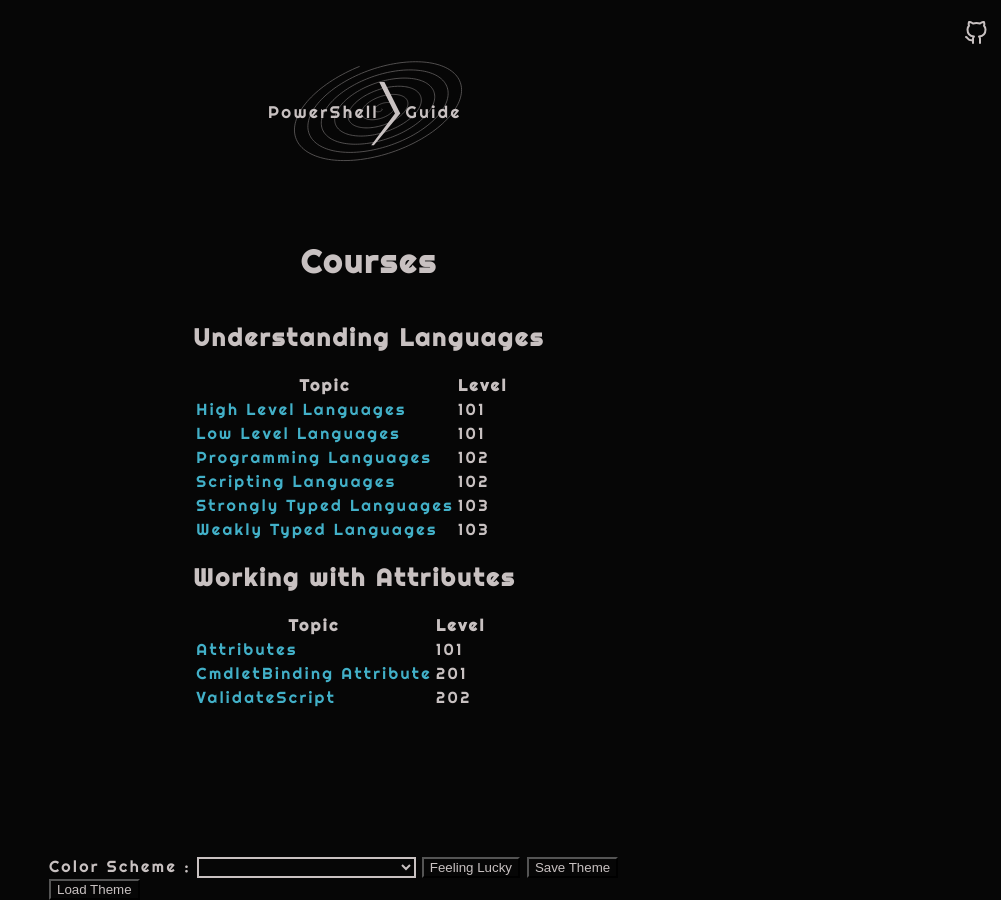
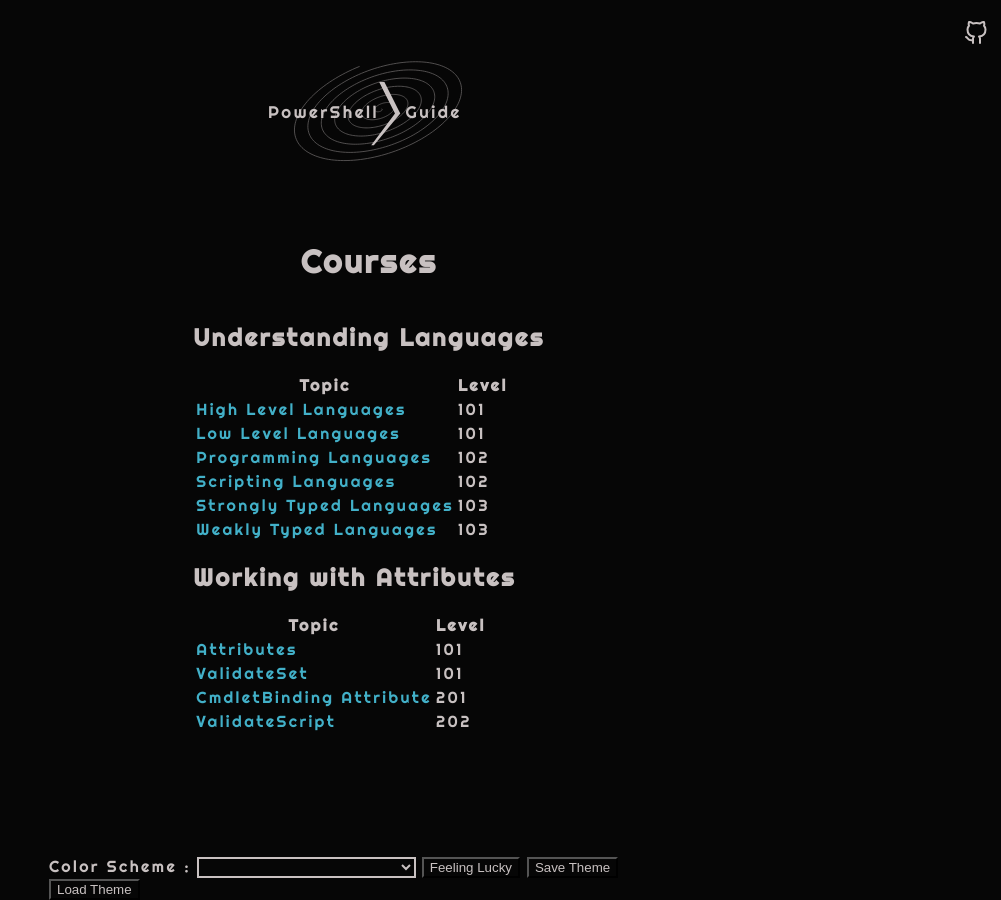
Before and after one commit to PowerShellGuides/PowerShellGuide, a Jekyll site: the page built from docs/Courses.md, in a window 1280 px wide. Shown: the whole page, without its empty margins (279-1280 px from the left). Built offline with Jekyll 4.4.1, drawn with Linux system fonts in a browser that asks for light colours.

Commit message:
Merge pull request #74 from mdowst/ValidateSet
added validateset

```diff
--- a/docs/_data/courses.json
+++ b/docs/_data/courses.json
@@ -43,6 +43,11 @@
         "Level": 101
       },
       {
+        "TopicName": "ValidateSet",
+        "Link": "PowerShell/Attributes/ValidateSet",
+        "Level": 101
+      },
+      {
         "TopicName": "CmdletBinding Attribute",
         "Link": "PowerShell/Attributes/CmdletBinding-Attribute",
         "Level": 201
```
